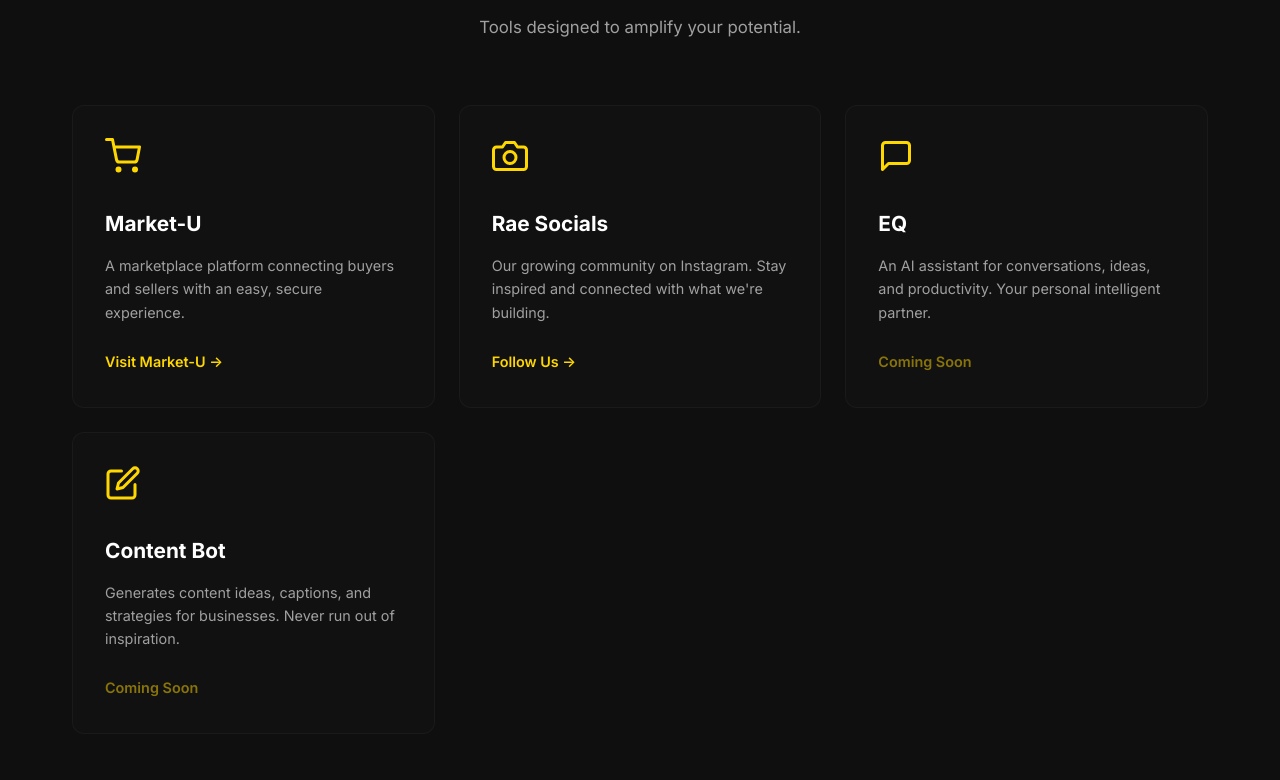
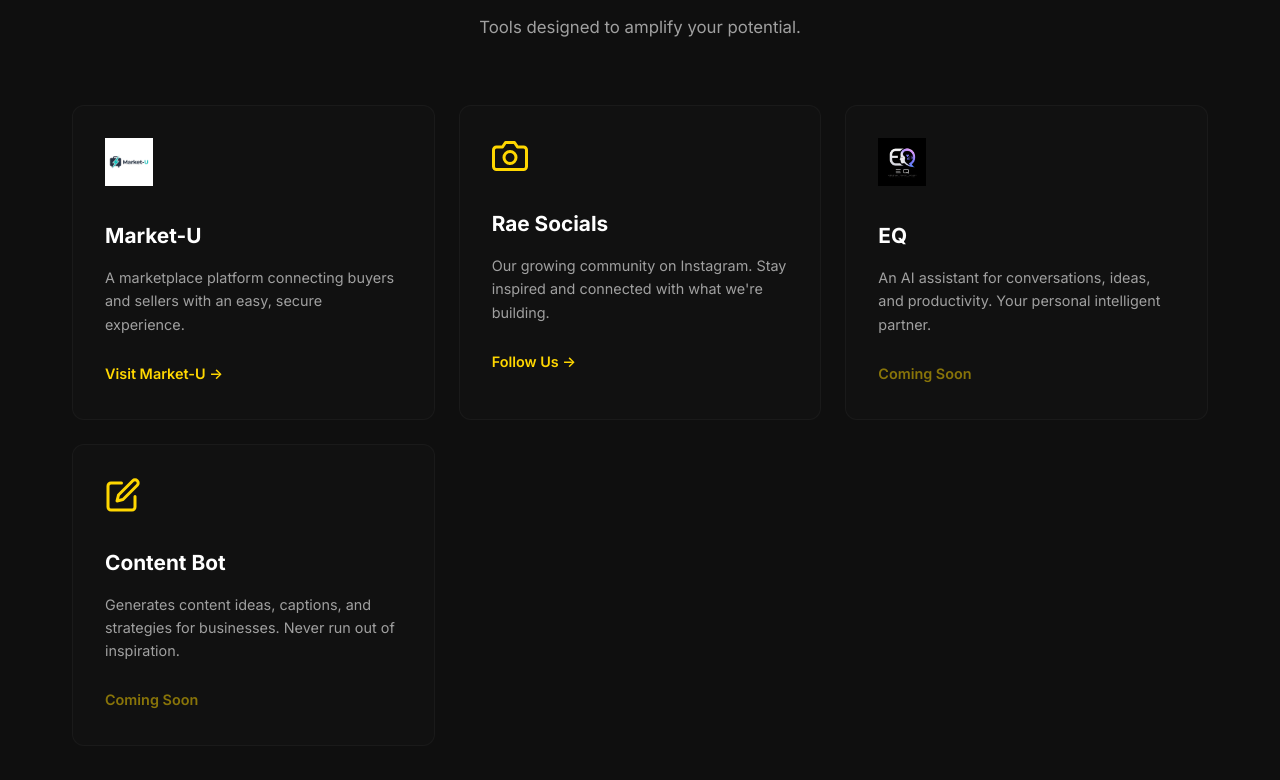
Before and after one commit to kingnigelpat/rae-website, a website built with Vite: page index.html in a window 1280 px wide. Shown: the part 1507-2287 px from the top of the page. Built offline with nearby package versions, Linux system fonts and the light colour scheme.

Commit message:
feat: add Market-U and EQ product logos to products section

```diff
--- a/index.html
+++ b/index.html
@@ -114,7 +114,7 @@
         <div class="products-grid">
             <div class="product-card">
                 <div class="product-icon">
-                    <svg xmlns="http://www.w3.org/2000/svg" width="36" height="36" viewBox="0 0 24 24" fill="none" stroke="#FFD700" stroke-width="2" stroke-linecap="round" stroke-linejoin="round"><circle cx="9" cy="21" r="1"/><circle cx="20" cy="21" r="1"/><path d="M1 1h4l2.68 13.39a2 2 0 0 0 2 1.61h9.72a2 2 0 0 0 2-1.61L23 6H6"/></svg>
+                    <img src="/market-u.png" alt="Market-U" style="width:48px;height:48px;object-fit:contain;" />
                 </div>
                 <h3>Market-U</h3>
                 <p>A marketplace platform connecting buyers and sellers with an easy, secure experience.</p>
@@ -130,7 +130,7 @@
             </div>
             <div class="product-card">
                 <div class="product-icon">
-                    <svg xmlns="http://www.w3.org/2000/svg" width="36" height="36" viewBox="0 0 24 24" fill="none" stroke="#FFD700" stroke-width="2" stroke-linecap="round" stroke-linejoin="round"><path d="M21 15a2 2 0 0 1-2 2H7l-4 4V5a2 2 0 0 1 2-2h14a2 2 0 0 1 2 2z"/></svg>
+                    <img src="/eq-logo.png" alt="EQ" style="width:48px;height:48px;object-fit:contain;" />
                 </div>
                 <h3>EQ</h3>
                 <p>An AI assistant for conversations, ideas, and productivity. Your personal intelligent partner.</p>
```
Also changed, not shown: public/eq-logo.png (added), public/market-u.png (added).
